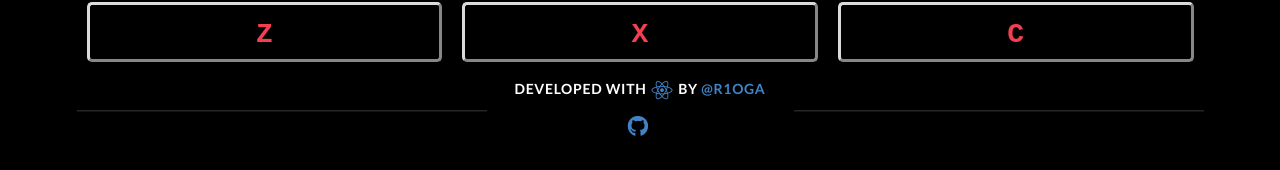
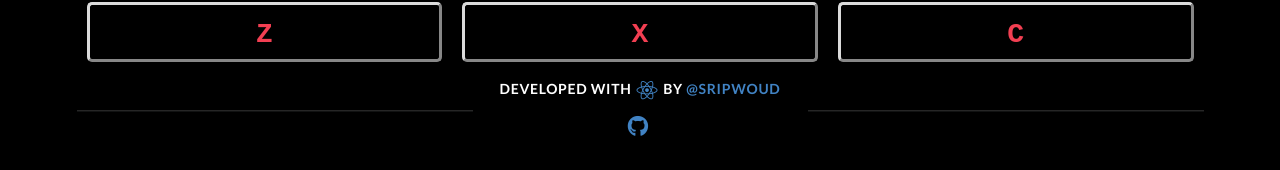
Before and after one commit to 3pwd/dj-covid, a React (Create React App) app: page / in a window 1280 px wide. Shown: the part 224-394 px from the top of the page. Built offline with nearby package versions, Linux system fonts and the light colour scheme.

Commit message:
Update Footer.js

```diff
--- a/src/components/Footer.js
+++ b/src/components/Footer.js
@@ -24,16 +24,16 @@ const Footer = () => {
           </a>
          by {' '}
           <a
-            href='https://twitter.com/r1oga'
+            href='https://twitter.com/sripwoud'
             target='_blank'
             rel='noopener noreferrer'
           >
-               @r1oga
+               @sripwoud
           </a>
         </p>
         <p>
           <a
-            href='https://github.com/r1oga/dj-covid'
+            href='https://github.com/sripwoud/dj-covid'
             target='_blank'
             rel='noopener noreferrer'
           >
```
